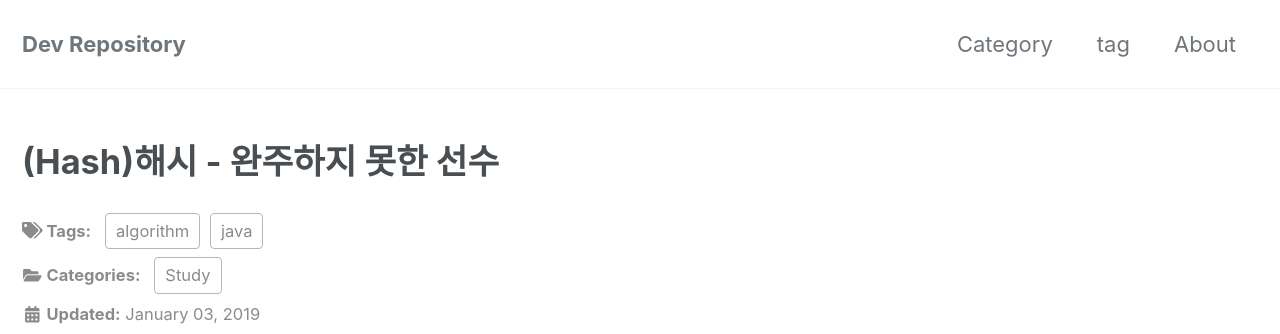
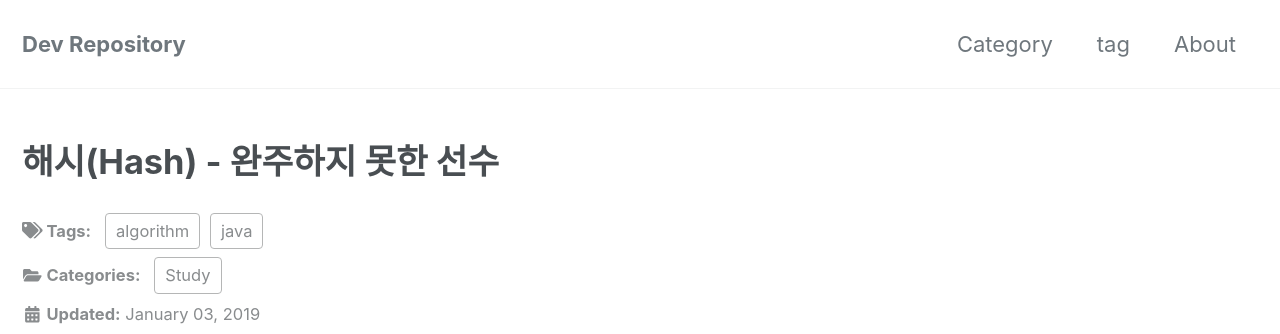
Before and after one commit to sksggg123/sksggg123.github.io, a Jekyll site: the page built from _posts/2019-01-03-Study_hash_unfinished.md, in a window 1280 px wide and 900 px high. Shown: the top 334 px of the window. Built offline with Jekyll 4.4.1, drawn with Linux system fonts in a browser that asks for light colours; cached includes are drawn as plain includes; nearby versions of some CDN libraries; comment, search, counter and statistics services are not loaded.

```diff
--- a/_posts/2019-01-03-Study_hash_unfinished.md
+++ b/_posts/2019-01-03-Study_hash_unfinished.md
@@ -1,6 +1,6 @@
 ---
 layout: customize-posts
-title: "(Hash)해시 - 완주하지 못한 선수"
+title: "해시(Hash) - 완주하지 못한 선수"
 date: 2019-01-03
 last_modified_at: 2019-01-03
 description: "(programmers)프로그래머스 코딩연습, (Hash)해시를 활용한 완주하지 못한 선수 찾기"
```
